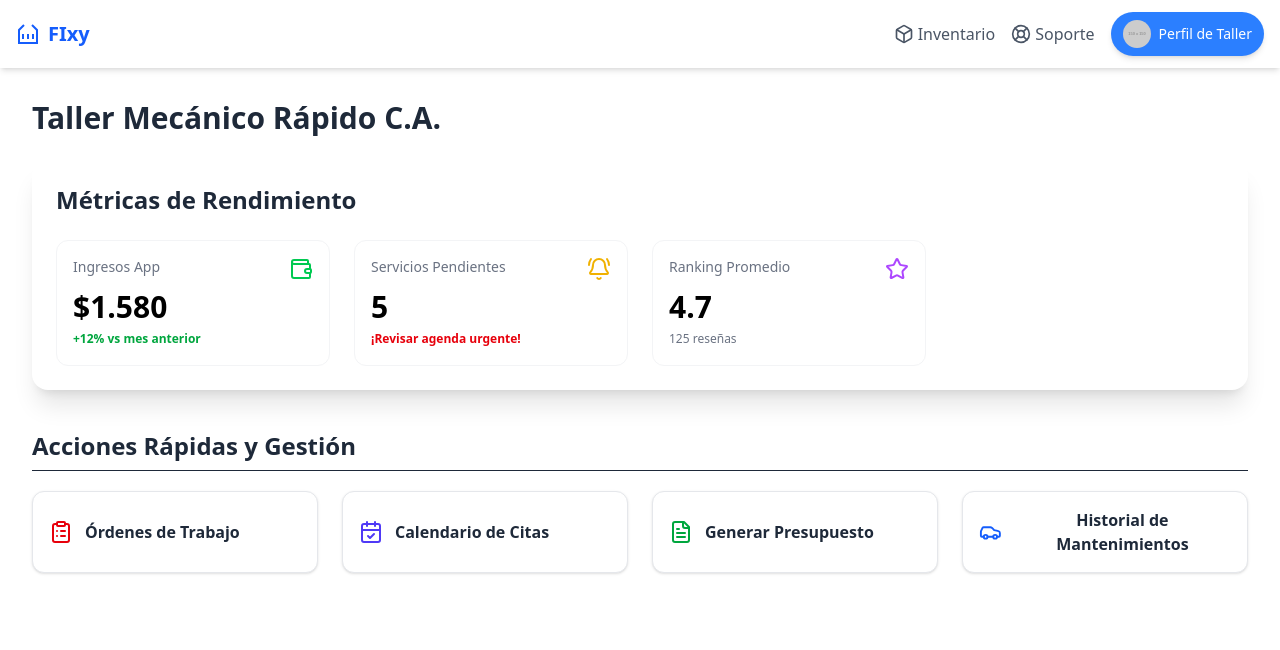
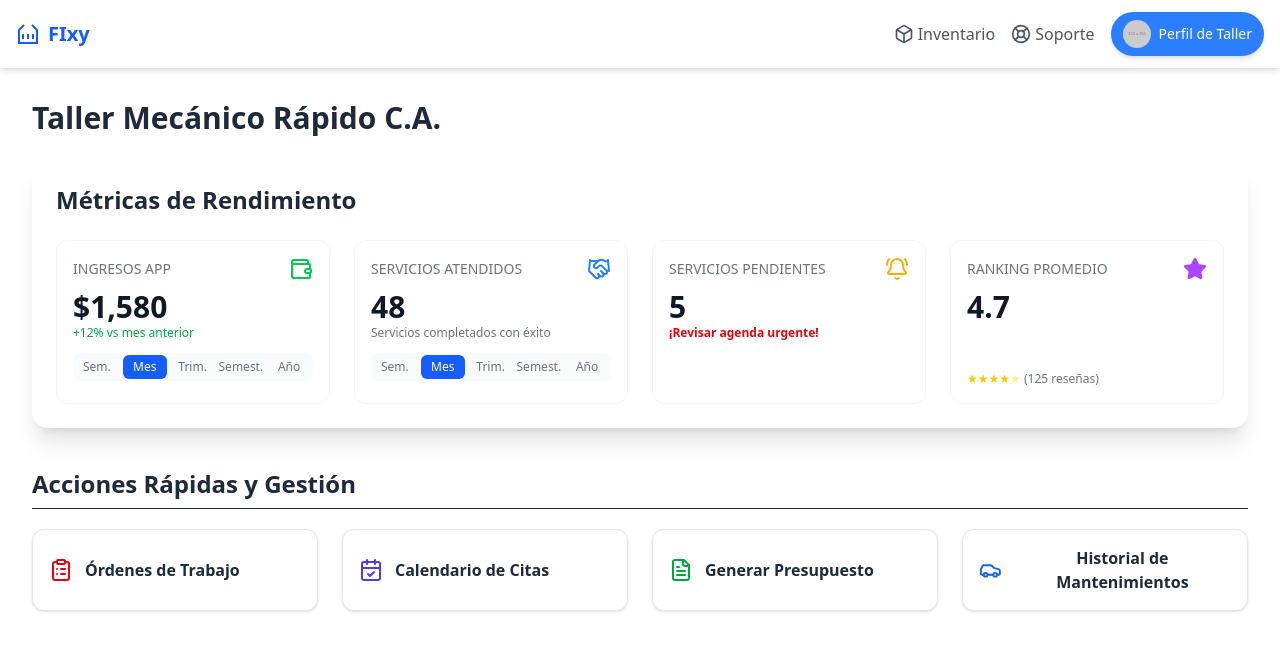
Before and after one commit to leobigott98/fixy-mechanic, a Next.js app: page / in a window 1280 px wide. Shown: the top 650 px of the page. Built offline with nearby package versions, Linux system fonts and the light colour scheme.

Commit message:
modified kpigrid and added earnings ux/ux

```diff
--- a/src/app/ingresos/page.tsx
+++ b/src/app/ingresos/page.tsx
@@ -1,3 +1,88 @@
-export default function Page() {
-  return <div className="text-gray-700">Contenido próximamente...</div>;
+"use client";
+
+import { ArrowLeft } from "lucide-react";
+import { useRouter } from "next/navigation";
+
+export default function IngresosPage() {
+  const router = useRouter();
+
+  const data = [
+    {
+      cliente: "Giordi Pérez (Chevy Aveo)",
+      trabajo: "Cambio de aceite y filtro",
+      costo: 55.0,
+      rating: 5,
+      fecha: "25/09/2025",
+    },
+    {
+      cliente: "María Velez (Ford Fiesta)",
+      trabajo: "Reemplazo pastillas de freno",
+      costo: 120.5,
+      rating: 4,
+      fecha: "22/09/2025",
+    },
+  ];
+
+  const renderStars = (count: number) => (
+    <span className="text-yellow-500">
+      {"★".repeat(count)}
+      <span className="text-gray-300">{"★".repeat(5 - count)}</span>
+    </span>
+  );
+
+  return (
+    <div>
+      <div className="flex items-center justify-between mb-6 border-b pb-3">
+        <h1 className="text-3xl font-bold text-gray-800">
+          Detalle de Servicios Completados
+        </h1>
+        <button
+          onClick={() => router.push("/")}
+          className="flex items-center text-blue-600 hover:text-blue-800 font-semibold p-2 rounded-lg bg-blue-100 hover:bg-blue-200 transition"
+        >
+          <ArrowLeft className="w-5 h-5 mr-2" />
+          Volver al Dashboard
+        </button>
+      </div>
+
+      <div className="bg-white p-6 rounded-2xl shadow-xl overflow-x-auto">
+        <table className="min-w-full divide-y divide-gray-200 text-sm">
+          <thead className="bg-gray-50">
+            <tr>
+              <th className="px-6 py-3 text-left text-xs font-medium text-gray-500 uppercase">
+                Cliente / Vehículo
+              </th>
+              <th className="px-6 py-3 text-left text-xs font-medium text-gray-500 uppercase">
+                Trabajo Realizado
+              </th>
+              <th className="px-6 py-3 text-left text-xs font-medium text-gray-500 uppercase">
+                Costo
+              </th>
+              <th className="px-6 py-3 text-left text-xs font-medium text-gray-500 uppercase">
+                Reseña
+              </th>
+              <th className="px-6 py-3 text-left text-xs font-medium text-gray-500 uppercase">
+                Fecha
+              </th>
+            </tr>
+          </thead>
+          <tbody className="bg-white divide-y divide-gray-200">
+            {data.map((d, i) => (
+              <tr key={i}>
+                <td className="px-6 py-4 whitespace-nowrap">{d.cliente}</td>
+                <td className="px-6 py-4 whitespace-nowrap">{d.trabajo}</td>
+                <td className="px-6 py-4 whitespace-nowrap text-green-600 font-semibold">
+                  ${d.costo.toFixed(2)}
+                </td>
+                <td className="px-6 py-4 whitespace-nowrap">
+                  {renderStars(d.rating)}
+                </td>
+                <td className="px-6 py-4 whitespace-nowrap">{d.fecha}</td>
+              </tr>
+            ))}
+          </tbody>
+        </table>
+      </div>
+    </div>
+  );
 }
--- a/src/components/KPIGrid.tsx
+++ b/src/components/KPIGrid.tsx
@@ -1,39 +1,154 @@
+"use client";
 
-"use client";
-import { Wallet, BellRing, Star } from "lucide-react";
+import {
+  Wallet,
+  Handshake,
+  BellRing,
+  Star,
+} from "lucide-react";
 import { useRouter } from "next/navigation";
+import { useState } from "react";
 
-export default function KPIGrid() {
+interface KPI {
+  id: string;
+  title: string;
+  value: string;
+  change?: string;
+  icon: React.ReactElement;
+  color?: string;
+  highlight?: string;
+  hasPeriodSelector?: boolean;
+}
+
+const KPIGrid = () => {
   const router = useRouter();
+  const [selectedPeriod, setSelectedPeriod] = useState<string>("mes");
+
+  const handleNavigate = (path: string) => {
+    router.push(`/${path}`);
+  };
+
+  const handlePeriodChange = (period: string) => {
+    setSelectedPeriod(period);
+  };
+
+  const kpis: KPI[] = [
+    {
+      id: "ingresos",
+      title: "Ingresos App",
+      value: "$1,580",
+      change: "+12% vs mes anterior",
+      icon: <Wallet className="w-6 h-6 text-green-500" />,
+      hasPeriodSelector: true,
+      highlight: "text-green-600",
+    },
+    {
+      id: "atendidos",
+      title: "Servicios Atendidos",
+      value: "48",
+      change: "Servicios completados con éxito",
+      icon: <Handshake className="w-6 h-6 text-blue-500" />,
+      hasPeriodSelector: true,
+    },
+    {
+      id: "pendientes",
+      title: "Servicios Pendientes",
+      value: "5",
+      change: "¡Revisar agenda urgente!",
+      icon: <BellRing className="w-6 h-6 text-yellow-500" />,
+      highlight: "text-red-600 font-semibold",
+    },
+    {
+      id: "ranking",
+      title: "Ranking Promedio",
+      value: "4.7",
+      icon: <Star className="w-6 h-6 text-purple-500 fill-purple-500" />,
+    },
+  ];
+
+  const periods = ["semana", "mes", "trimestre", "semestre", "año"];
+
   return (
     <div className="bg-white p-6 rounded-2xl shadow-xl mb-10">
-      <h2 className="text-2xl font-bold text-gray-800 mb-6">Métricas de Rendimiento</h2>
+      <h2 className="text-2xl font-bold text-gray-800 mb-6">
+        Métricas de Rendimiento
+      </h2>
+
       <div className="grid grid-cols-1 sm:grid-cols-2 lg:grid-cols-4 gap-6">
-        <div onClick={() => router.push('/ingresos')} className="cursor-pointer p-4 border border-gray-100 rounded-xl hover:shadow-xl">
-          <div className="flex justify-between mb-2">
-            <p className="text-sm text-gray-500">Ingresos App</p>
-            <Wallet className="w-6 h-6 text-green-500" />
+        {kpis.map((kpi) => (
+          <div
+            key={kpi.id}
+            onClick={() => handleNavigate(kpi.id)}
+            className="cursor-pointer p-4 rounded-xl border border-gray-100 bg-white hover:shadow-lg transition-all duration-150"
+          >
+            {/* Header */}
+            <div className="flex justify-between items-center mb-2">
+              <p className="text-sm font-medium text-gray-500 uppercase">
+                {kpi.title}
+              </p>
+              {kpi.icon}
+            </div>
+
+            {/* Value */}
+            <p className="text-3xl font-extrabold text-gray-900 mt-1">
+              {kpi.value}
+            </p>
+
+            {/* Change or message */}
+            {kpi.change && (
+              <span
+                className={`text-xs mb-3 block ${
+                  kpi.highlight ?? "text-gray-500"
+                }`}
+              >
+                {kpi.change}
+              </span>
+            )}
+
+            {/* Period selector */}
+            {kpi.hasPeriodSelector ? (
+              <div
+                className="flex justify-between gap-1 text-[10px] sm:text-xs mt-3 bg-gray-50 p-0.5 rounded-lg"
+                onClick={(e) => e.stopPropagation()}
+              >
+                {periods.map((period) => (
+                  <button
+                    key={period}
+                    onClick={() => handlePeriodChange(period)}
+                    className={`w-1/5 py-1 rounded-md transition duration-150 ${
+                      selectedPeriod === period
+                        ? "bg-blue-600 text-white"
+                        : "text-gray-500 hover:bg-gray-200"
+                    }`}
+                  >
+                    {period === "semana"
+                      ? "Sem."
+                      : period === "mes"
+                      ? "Mes"
+                      : period === "trimestre"
+                      ? "Trim."
+                      : period === "semestre"
+                      ? "Semest."
+                      : "Año"}
+                  </button>
+                ))}
+              </div>
+            ) : (
+              <div className="h-[30px] mt-3"></div>
+            )}
+
+            {/* Ranking Stars */}
+            {kpi.id === "ranking" && (
+              <div className="text-xs text-gray-500 mt-1">
+                <span className="text-yellow-400">★★★★</span>
+                <span className="text-yellow-200">★</span> (125 reseñas)
+              </div>
+            )}
           </div>
-          <p className="text-3xl font-extrabold">$1.580</p>
-          <span className="text-xs text-green-600 font-semibold">+12% vs mes anterior</span>
-        </div>
-        <div onClick={() => router.push('/pendientes')} className="cursor-pointer p-4 border border-gray-100 rounded-xl hover:shadow-xl">
-          <div className="flex justify-between mb-2">
-            <p className="text-sm text-gray-500">Servicios Pendientes</p>
-            <BellRing className="w-6 h-6 text-yellow-500" />
-          </div>
-          <p className="text-3xl font-extrabold">5</p>
-          <span className="text-xs text-red-600 font-semibold">¡Revisar agenda urgente!</span>
-        </div>
-        <div onClick={() => router.push('/ranking')} className="cursor-pointer p-4 border border-gray-100 rounded-xl hover:shadow-xl">
-          <div className="flex justify-between mb-2">
-            <p className="text-sm text-gray-500">Ranking Promedio</p>
-            <Star className="w-6 h-6 text-purple-500" />
-          </div>
-          <p className="text-3xl font-extrabold">4.7</p>
-          <span className="text-xs text-gray-500">125 reseñas</span>
-        </div>
+        ))}
       </div>
     </div>
   );
-}
+};
+
+export default KPIGrid;
```
